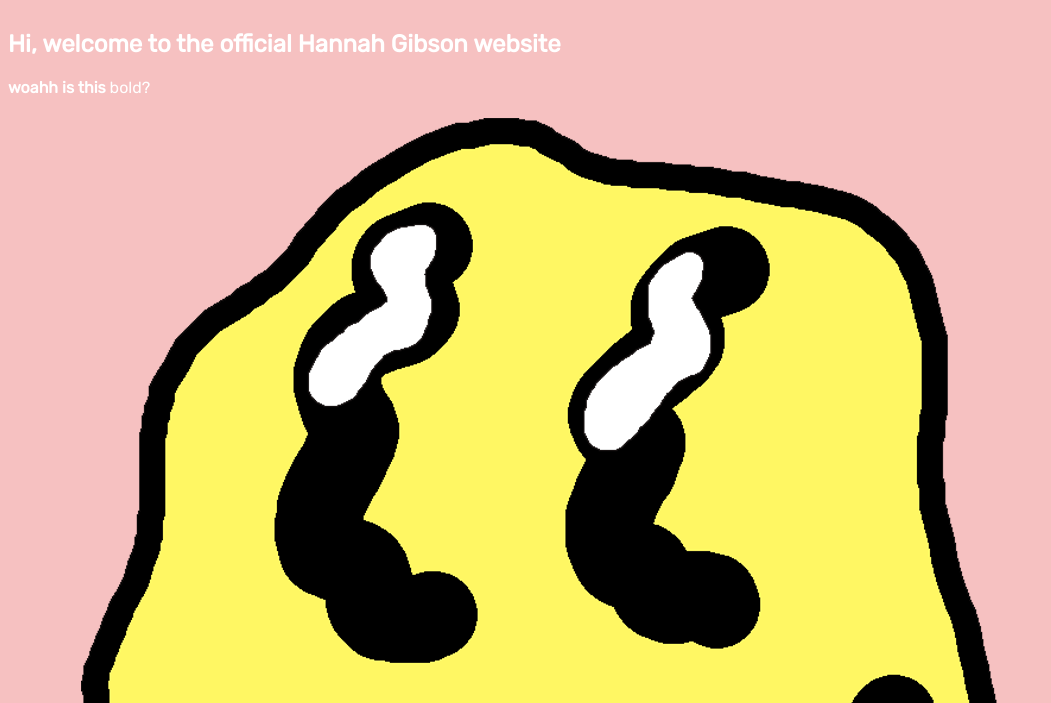
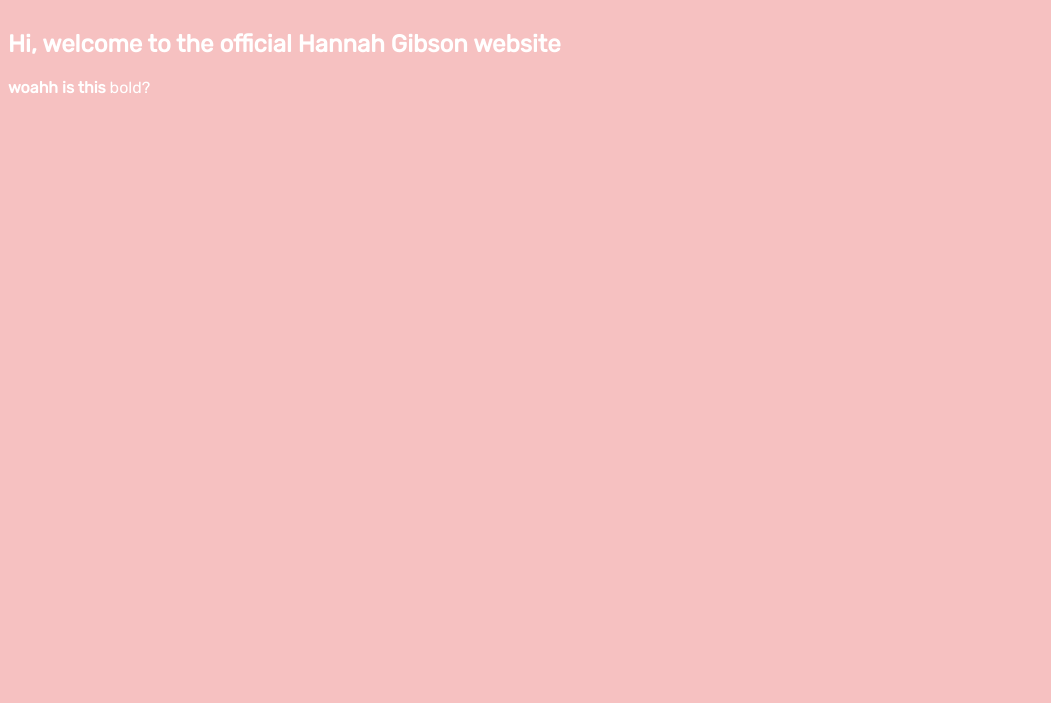
Before and after one commit to Poesmadd/learningHtml, a plain HTML site: page index.html in a window 1280 px wide. Shown: the part 97-800 px from the top of the page, without its empty margins (0-1051 px from the left). Drawn offline with Linux system fonts and the light colour scheme.

Commit message:
Update index.html

```diff
--- a/index.html
+++ b/index.html
@@ -24,5 +24,5 @@
 <body>
   <p><strong>woahh is this </strong>bold?</p>
   <b>
-  <input type="image" src="enlargedSmile.png" alt="Submit">
+
 </body>
```
